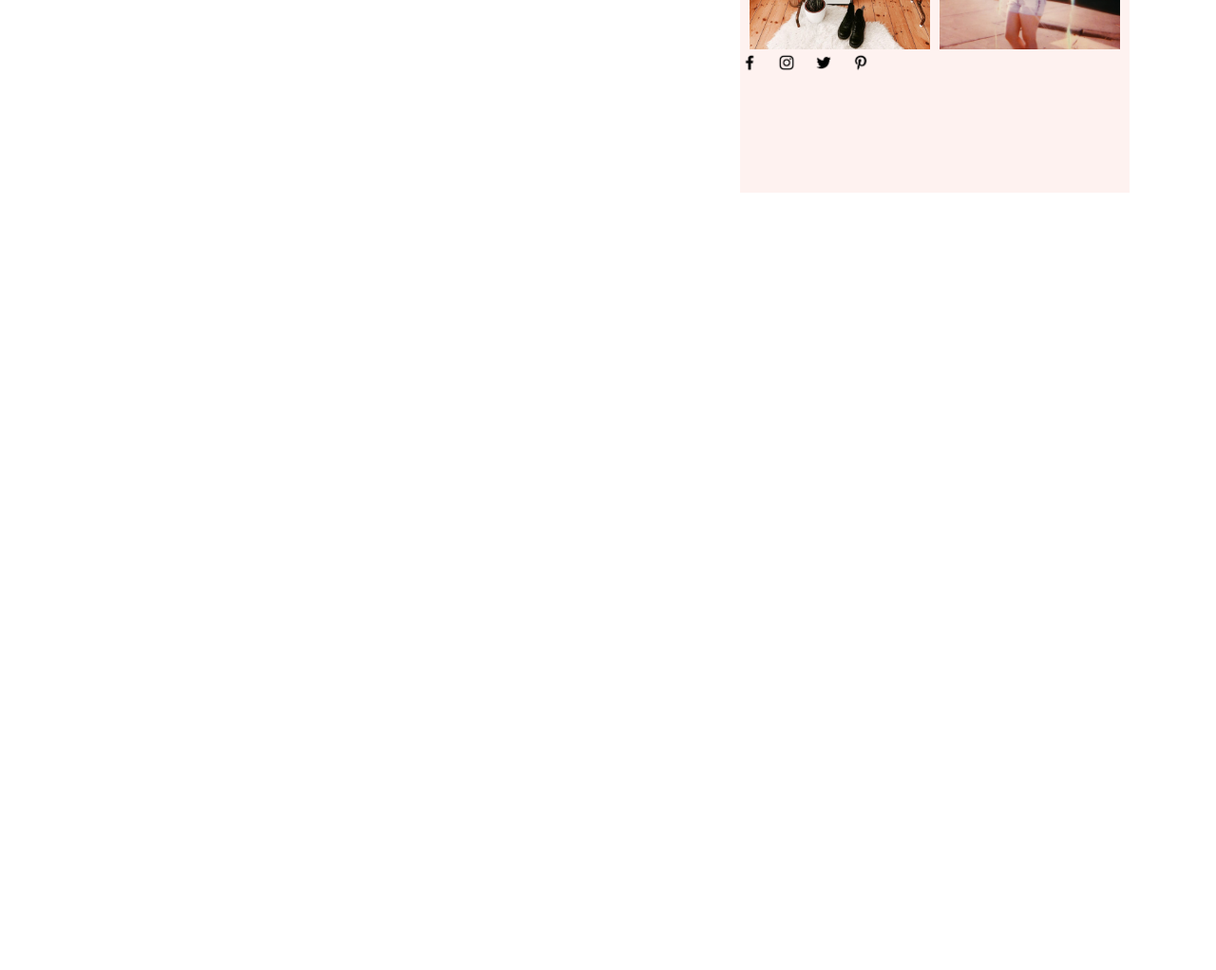
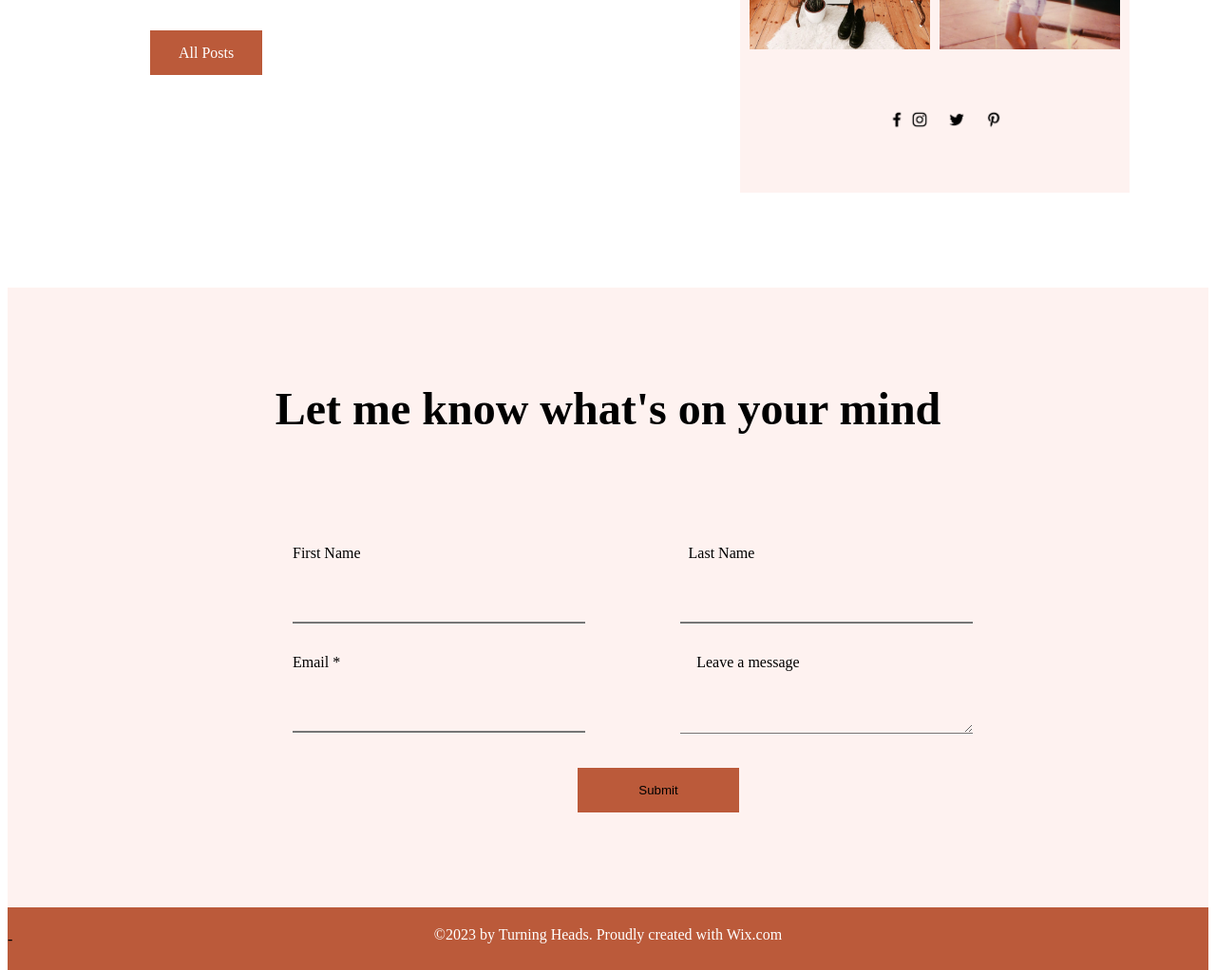
Before and after one commit to Skripcha1/blog-website, a plain HTML site: page blogwebsite.html in a window 1280 px wide. Shown: the part 2038-3060 px from the top of the page at 95% size. Before the commit the page ends 2249 px from the top, so only its background shows below. Drawn offline with Linux system fonts and the light colour scheme.

Commit message:
added myblog.html

```diff
--- a/blogwebsite.html
+++ b/blogwebsite.html
@@ -47,7 +47,7 @@
                             </h2>
                         </p>
                         <p style="margin-left:500px; padding-top:15px;">
-                            <a style="color: black; text-decoration: none; margin-left:40px; " href="home.html">
+                            <a style="color: black; text-decoration: none; margin-left:40px; " href="blogwebsite.html">
                                 Home
                             </a>
                             <a style="color: black; text-decoration: none; margin-left: 30px;" href="myblog.html">
@@ -161,9 +161,14 @@
                             </p>
                         </span>
                     </div>
+                    <div style="margin-top: 50px; width:135px; height: 37px;">
+                        <a style="text-decoration: none ;color:white; background-color:rgba(187, 90, 58, 1); padding: 15px 30px;" href="allposts.html">
+                            All Posts
+                        </a>
+                    </div>
                 </article>
                 <article style="width: 410px; height: 1372px; background-color:rgba(252, 222, 217, 0.4); margin-left: 80px;">
-                    <div style="width:340px ; height: 462.33px; background-color:rgba(188, 59, 36, 0.8); margin-left: 26px; margin-top: 80px;">
+                    <div style="width:340px ; height: 462.33px; background-color:rgba(187, 90, 58, 1); margin-left: 26px; margin-top: 80px;">
                         <h2 style="color: white ; text-align: center; padding-top: 40px; font-size: 40px;">
                             Let the posts <br>
                             come to you
@@ -177,7 +182,7 @@
                             <input style="width: 251px; height:32.4px; background-color:black; color: white;" type="email" name="email" id="email" required>
                         </p>
                         <p style="text-align: center;">
-                            <button style="width:193px; height:47px; color:rgba(188, 59, 36, 0.8) ;">
+                            <button style="width:193px; height:47px; color:rgba(187, 90, 58, 1) ;">
                                 Subscribe
                             </button>
                         </p>
@@ -210,9 +215,9 @@
                         </span>
                     </div>
                     <div>
-                        <span style=" margin-top: 20px; text-align: center;">
+                        <span style=" text-align: center;">
                             <a style="text-decoration:none;" href="https://www.facebook.com/" target="_blank">
-                                <img style="width:20px; height:20px; object-fit:cover; padding-right: 15px;" src="faceblack.png" alt="facebook logo">
+                                <img style="width:20px; height:20px; object-fit:cover; padding-left: 155px;  padding-top: 60px;" src="faceblack.png" alt="facebook logo">
                             </a>
                             <a style="text-decoration:none ;" href="https://www.instagram.com/" target="_blank">
                                 <img style="width:20px; height:20px; object-fit:cover; padding-right: 15px;" src="instablack.png" alt="instagram logo">
@@ -229,5 +234,66 @@
                 </article>
            </section>
         </main>
+        <footer style="width: 100%; height: 677.67px; background-color:rgba(252, 222, 217, 0.4); margin-top: 100px;">
+            <h2 style="font-size: 48px; text-align: center; padding-top: 100px;">
+                Let me know what's on your mind
+            </h2>
+            <form style="margin-top: 100px ; margin-left: 300px;" action="https/://httpbin.org/post">
+               <div style="display: flex;">
+                    <p>
+                        <label for="Fname">
+                            First Name
+                        </label>
+                    </p>
+                    <p style="margin-left: 345px;">
+                        <label for="Lname">
+                            Last Name
+                        </label>
+                    </p>
+               </div>
+                <div style="display: flex;">
+                    <p>
+                        <input style=" width: 304px; height: 29px; border-top: 0ch; border-left: 0cm; border-right: 0ch; background-color: inherit;" type="text" name="Fname" id="Fname">
+                   </p>
+                    <p style="margin-left: 100px;" >
+                        <input style=" width: 304px; height: 29px; border-top: 0ch; border-left: 0cm; border-right: 0ch; background-color: inherit;" type="text" name="Lname" id="Lname">
+                    </p>
+                </div>
+               <div style="display: flex;">
+                    <p>
+                        <label for="email">
+                            Email *
+                        </label>
+                    </p>
+                    <p style="margin-left: 375px;">
+                        <label for="comment">
+                            Leave a message
+                        </label>
+                    </p>
+               </div>
+                <div style="display: flex;">
+                    <p>
+                        <input style=" width: 304px; height: 29px; border-top: 0ch; border-left: 0cm; border-right: 0ch; background-color: inherit;" type="email" name="email" id="email">
+                   </p>
+                    <p style="margin-left: 100px;" >
+                        <textarea  style=" width: 304px; height: 29px; border-top: 0ch; border-left: 0cm; border-right: 0ch; background-color: inherit;" name="comment" id="comment" ></textarea>
+                    </p>
+                </div>
+                <p style="margin-left: 300px;">
+                    <input style="width:170px; height:47px; background-color:rgba(187, 90, 58, 1); border-style: none;" type="submit" value="Submit">
+                </p>
+               </div>
+            </form>
+            <div style="width:100% ;height:65.67px; background-color:rgba(187, 90, 58, 1); margin-top: 100px;">
+                <p style="text-align: center; color:white; font-size:1em; padding-top:20px">
+                    &COPY;2023 by Turning Heads. Proudly created with
+                    <a style="text-decoration: none; color:inherit" href="https://www.wix.com/?utm_campaign=vir_created_with" target="_blank">
+                        Wix.com
+                    </a>
+                </p>
+            </div>
+        </footer>
     </body>
 </html>
+
+-
--- /dev/null
+++ b/myblog.html
@@ -0,0 +1,130 @@
+<!DOCTYPE html>
+<html lang="en">
+    <head>
+        <meta charset="UTF-8">
+        <meta http-equiv="X-UA-Compatible" content="IE=edge">
+        <meta name="viewport" content="width=device-width, initial-scale=1.0">
+        <title>Blog Website</title>
+        <link rel="shortcut icon" href="Fav.jpg">
+    </head>
+    <body>
+        <header style="height:122px; width:100%; top:0; background-attachment: fixed;  position:fixed;">
+            <section  style="height:45px; width:100%; top:0; background-color:rgb(0, 0, 0);">
+                <div>
+                    <input style="width: 207px;height:45px; background-color:rgb(0, 0, 0); color: white; margin-left: 200px; border-color: black;" type="search" name="sea" id="sea" placeholder= " search...">
+                    <span style="margin-left:600px ; margin-top: 20px;">
+                        <a style="text-decoration:none;" href="https://www.facebook.com/" target="_blank">
+                            <img style="width:20px; height:20px; object-fit:cover; padding-right: 15px;" src="facewhite.png" alt="facebook logo">
+                        </a>
+                        <a style="text-decoration:none ;" href="https://www.instagram.com/" target="_blank">
+                            <img style="width:20px; height:20px; object-fit:cover; padding-right: 15px;" src="instawhite.png" alt="instagram logo">
+                        </a>
+                        <a style="text-decoration:none ;" href="https://www.twitter.com/" target="_blank">
+                            <img style="width:20px; height:20px; object-fit:cover; padding-right: 15px;" src="twitterwhite.png" alt="twitter logo">
+                        </a>
+                        <a style="text-decoration:none;" href="https://www.pinterest.com/" target="_blank">
+                            <img style="width:20px; height:20px; object-fit:cover; padding-right: 15px;" src="pinwhite.png" alt="pinterest logo">
+                        </a>
+                    </span>
+                </div>
+            </section>
+            <section style="width: 100%; height:77px;">
+                    <div style="display:flex; padding-top:10px">
+                        <p style="margin-left: 200px;">
+                            <h2>
+                                Turning Heads
+                            </h2>
+                        </p>
+                        <p style="margin-left:500px; padding-top:15px;">
+                            <a style="color: black; text-decoration: none; margin-left:40px; " href="blogwebsite.html">
+                                Home
+                            </a>
+                            <a style="color: black; text-decoration: none; margin-left: 30px;" href="myblog.html">
+                                My Blog
+                            </a>
+                            <a style="color: black; text-decoration: none; margin-left: 30px " href="about.html">
+                            About
+                            </a>
+                            <a style="color: black; text-decoration: none; margin-left: 30px" href="contact.html">
+                                Contact
+                            </a>
+                        </p>
+                    </div>
+            </section>
+        </header>
+        <main>
+            <section>
+                <h2 style="font-size: 40px; text-align:center; margin-top: 200px;">
+                    The Feed
+                </h2>
+                <p>
+                    <a style="text-decoration: none; color:black; margin-left:200px" href="allposts.html">
+                        All Post
+                    </a>
+                    <a style="text-decoration: none; color:black;" href="login.html">
+                        Log in/Sign up
+                    </a>
+                </p>
+            </section>
+        </main>
+        <footer style="width: 100%; height: 677.67px; background-color:rgba(252, 222, 217, 0.4); margin-top: 100px;">
+            <h2 style="font-size: 48px; text-align: center; padding-top: 100px;">
+                Let me know what's on your mind
+            </h2>
+            <form style="margin-top: 100px ; margin-left: 300px;" action="https/://httpbin.org/post">
+               <div style="display: flex;">
+                    <p>
+                        <label for="Fname">
+                            First Name
+                        </label>
+                    </p>
+                    <p style="margin-left: 345px;">
+                        <label for="Lname">
+                            Last Name
+                        </label>
+                    </p>
+               </div>
+                <div style="display: flex;">
+                    <p>
+                        <input style=" width: 304px; height: 29px; border-top: 0ch; border-left: 0cm; border-right: 0ch; background-color: inherit;" type="text" name="Fname" id="Fname">
+                   </p>
+                    <p style="margin-left: 100px;" >
+                        <input style=" width: 304px; height: 29px; border-top: 0ch; border-left: 0cm; border-right: 0ch; background-color: inherit;" type="text" name="Lname" id="Lname">
+                    </p>
+                </div>
+               <div style="display: flex;">
+                    <p>
+                        <label for="email">
+                            Email *
+                        </label>
+                    </p>
+                    <p style="margin-left: 375px;">
+                        <label for="comment">
+                            Leave a message
+                        </label>
+                    </p>
+               </div>
+                <div style="display: flex;">
+                    <p>
+                        <input style=" width: 304px; height: 29px; border-top: 0ch; border-left: 0cm; border-right: 0ch; background-color: inherit;" type="email" name="email" id="email">
+                   </p>
+                    <p style="margin-left: 100px;" >
+                        <textarea  style=" width: 304px; height: 29px; border-top: 0ch; border-left: 0cm; border-right: 0ch; background-color: inherit;" name="comment" id="comment" ></textarea>
+                    </p>
+                </div>
+                <p style="margin-left: 300px;">
+                    <input style="width:170px; height:47px; background-color:rgba(187, 90, 58, 1); border-style: none;" type="submit" value="Submit">
+                </p>
+               </div>
+            </form>
+            <div style="width:100% ;height:65.67px; background-color:rgba(187, 90, 58, 1); margin-top: 100px;">
+                <p style="text-align: center; color:white; font-size:1em; padding-top:20px">
+                    &COPY;2023 by Turning Heads. Proudly created with
+                    <a style="text-decoration: none; color:inherit" href="https://www.wix.com/?utm_campaign=vir_created_with" target="_blank">
+                        Wix.com
+                    </a>
+                </p>
+            </div>
+        </footer>
+    </body>
+</html>
```
